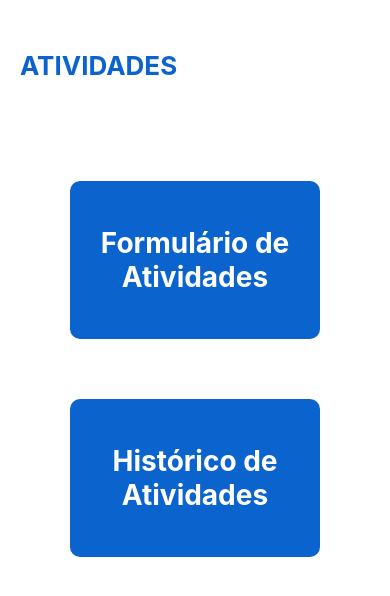
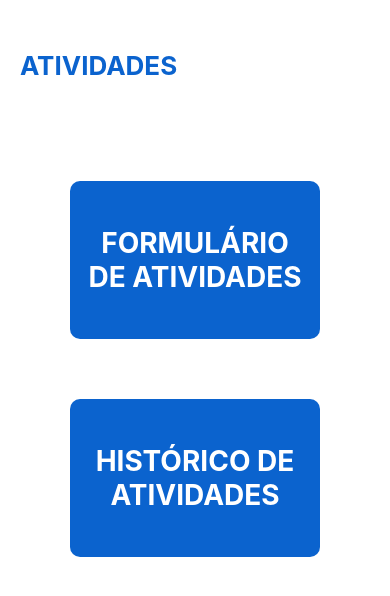
Before and after one commit to JulianaCGuimaraes/Liferay-App-Fullstack, a React Native app: screen / in a window 390 px wide. Shown: the top 596 px of the page. Built offline with nearby package versions, Linux system fonts and the light colour scheme.

Commit message:
Update Atividade.js

```diff
--- a/screens/AtividadeScreen/Atividade.js
+++ b/screens/AtividadeScreen/Atividade.js
@@ -9,11 +9,11 @@ import CustomButton from '../../components/CustomButton/CustomButton';
 
 const Atividade = () => {
     const onSignInPressed = () => {
-        console.warn('Formulário de Atividades');
+        console.warn('FORMULÁRIO DE ATIVIDADES');
     }
 
     const onSignInPressed2 = () => {
-        console.warn('Histórico de Atividades');
+        console.warn('HISTÓRICO DE ATIVIDADES');
     }
 
     return(
@@ -23,14 +23,14 @@ const Atividade = () => {
                     <View style={styles.container}>
                         <CustomButton
                             ftWeight= 'bold'
-                            text='Formulário de Atividades'
+                            text='FORMULÁRIO DE ATIVIDADES'
                             onPress= {onSignInPressed}
                             bgColor= '#0B63CE'
                             fgColor= '#fff'
                         />
                          <CustomButton
                             ftWeight= 'bold'
-                            text='Histórico de Atividades'
+                            text='HISTÓRICO DE ATIVIDADES'
                             onPress= {onSignInPressed2}
                             bgColor= '#0B63CE'
                             fgColor= '#fff'
```
